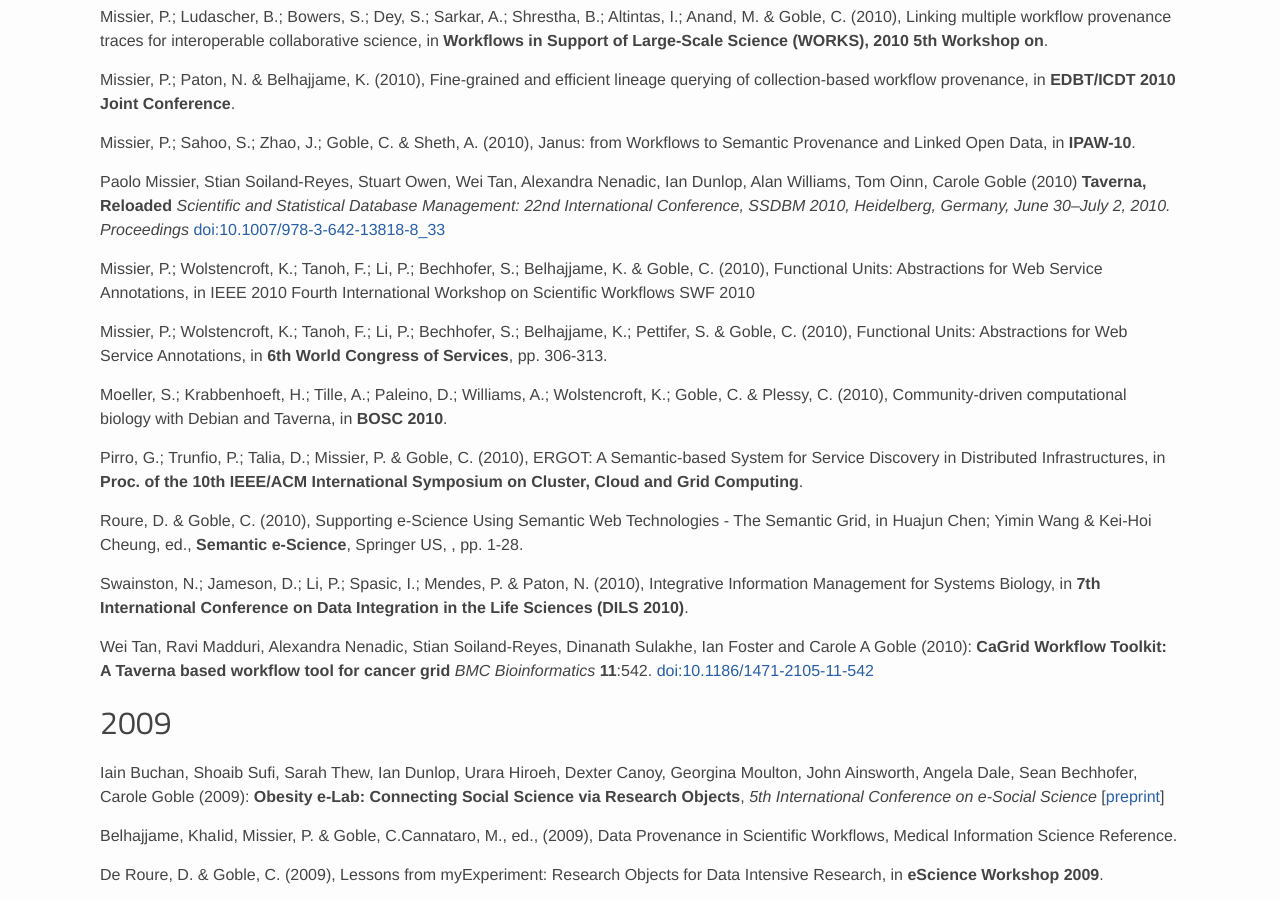
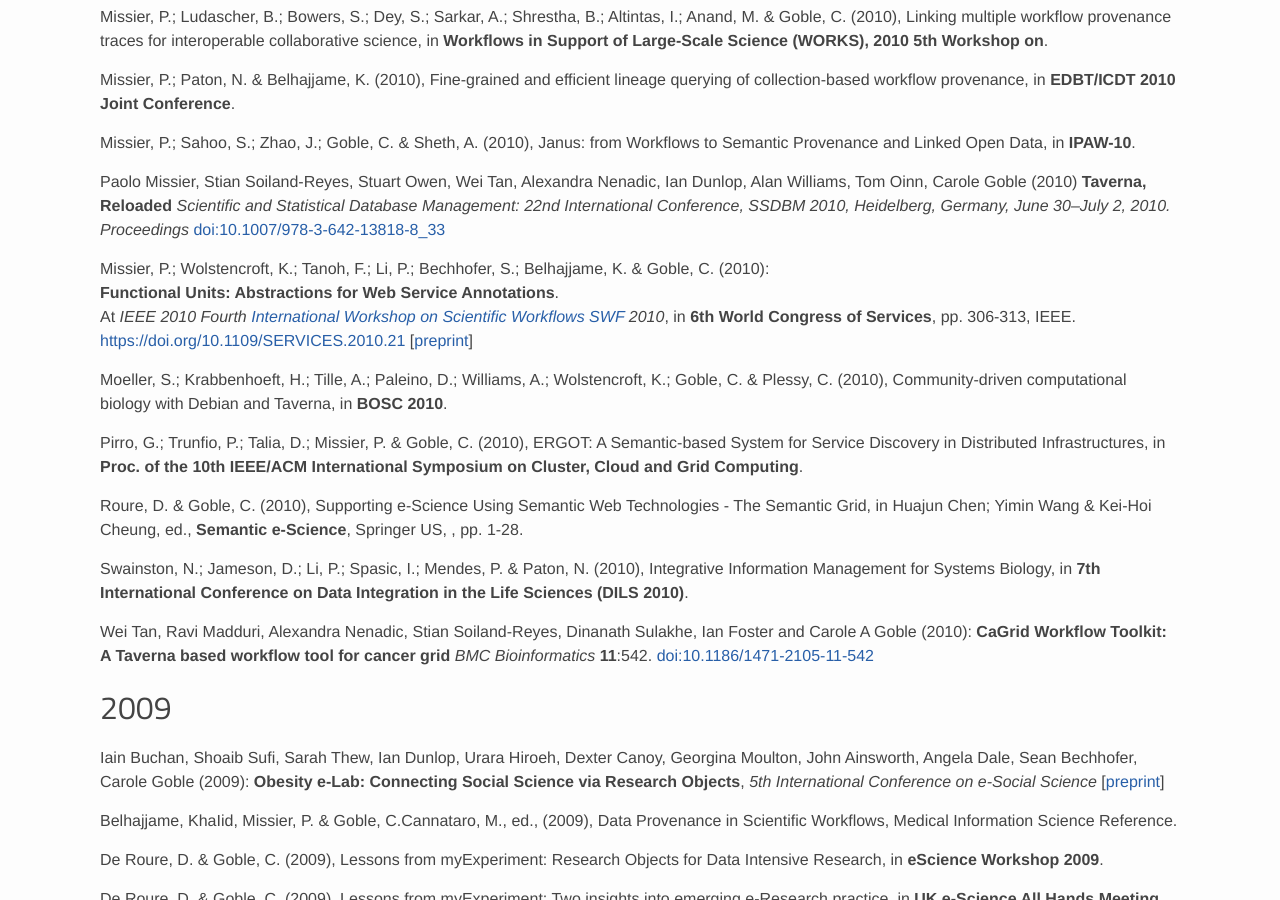
Before and after one commit to eScienceLab/eScienceLab.github.io, a Jekyll site: the page built from publications/archive.md, in a window 1280 px wide and 900 px high, scrolled down 3720 px. Built offline with Jekyll 4.4.1, drawn with Linux system fonts in a browser that asks for light colours; comment, search, counter and statistics services are not loaded.

Commit message:
preprint for Functional Units paper

```diff
--- a/publications/archive.md
+++ b/publications/archive.md
@@ -186,11 +186,11 @@
 
 
 
-Missier, P.; Wolstencroft, K.; Tanoh, F.; Li, P.; Bechhofer, S.; Belhajjame, K. & Goble, C. (2010), Functional Units: Abstractions for Web Service Annotations, in IEEE 2010 Fourth International Workshop on Scientific Workflows SWF 2010
-
-
-Missier, P.; Wolstencroft, K.; Tanoh, F.; Li, P.; Bechhofer, S.; Belhajjame, K.; Pettifer, S. & Goble, C. (2010), Functional Units: Abstractions for Web Service Annotations, in **6th World Congress of Services**, pp. 306-313.
-
+Missier, P.; Wolstencroft, K.; Tanoh, F.; Li, P.; Bechhofer, S.; Belhajjame, K. & Goble, C. (2010):
+**Functional Units: Abstractions for Web Service Annotations**.
+At _IEEE 2010 Fourth [International Workshop on Scientific Workflows SWF](http://web.archive.org/web/20120102014735/http://www.cs.wayne.edu/~shiyong/swf/) 2010_, in **6th World Congress of Services**, pp. 306-313, IEEE.
+<https://doi.org/10.1109/SERVICES.2010.21>
+[[preprint](https://www.research.manchester.ac.uk/portal/en/publications/functional-units-abstractions-for-web-service-annotations(278fb195-f2f0-4757-9959-67e147dac889).html)]
 
 Moeller, S.; Krabbenhoeft, H.; Tille, A.; Paleino, D.; Williams, A.; Wolstencroft, K.; Goble, C. & Plessy, C. (2010), Community-driven computational biology with Debian and Taverna, in **BOSC 2010**.
 
```
